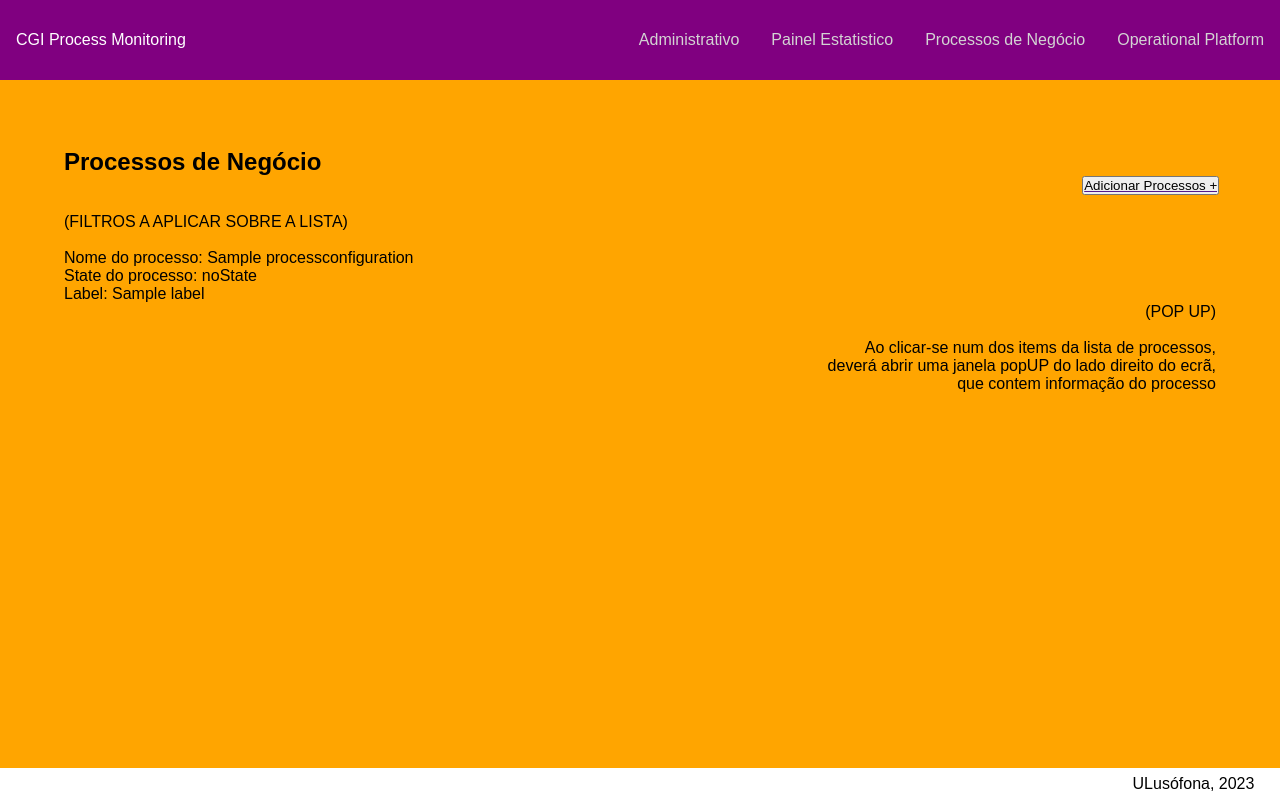
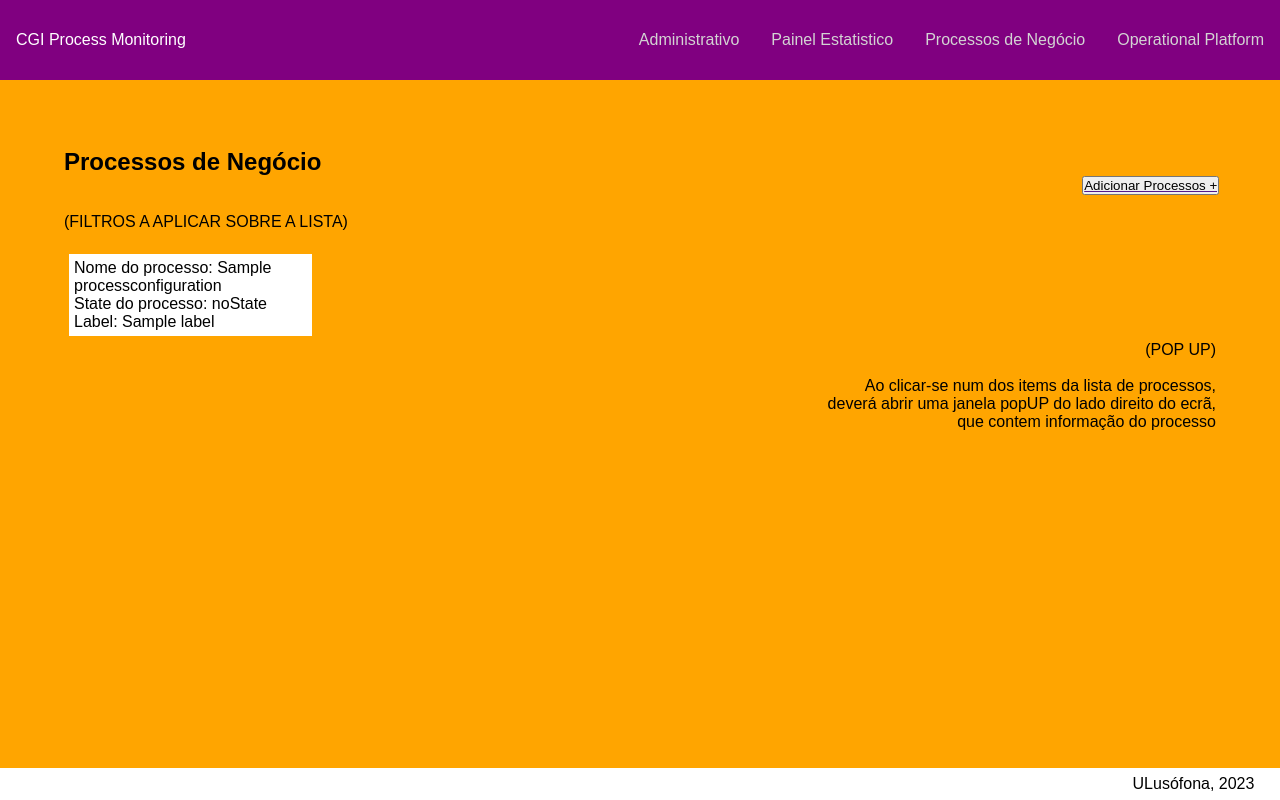
Before and after one commit to vanguart/CGI-Process-Monitoring-302-303, a Django app: page /process_listing in a window 1280 px wide. Run offline with Django 4.2, Linux system fonts and the light colour scheme; tables that the repository leaves empty hold one stand-in row (values such as "Sample post").

Commit message:
Added CSS to Div List on `process_listing`

```diff
--- a/static/css/process_listing/process_listing.css
+++ b/static/css/process_listing/process_listing.css
@@ -19,6 +19,13 @@
     margin-left: 5%;
 }
 
+.processList > div{
+    background-color: white;
+    width: 20%;
+    padding: 5px;
+    margin: 5px;
+}
+
 .PopUPInfo {
     text-align: right;
 }
```
